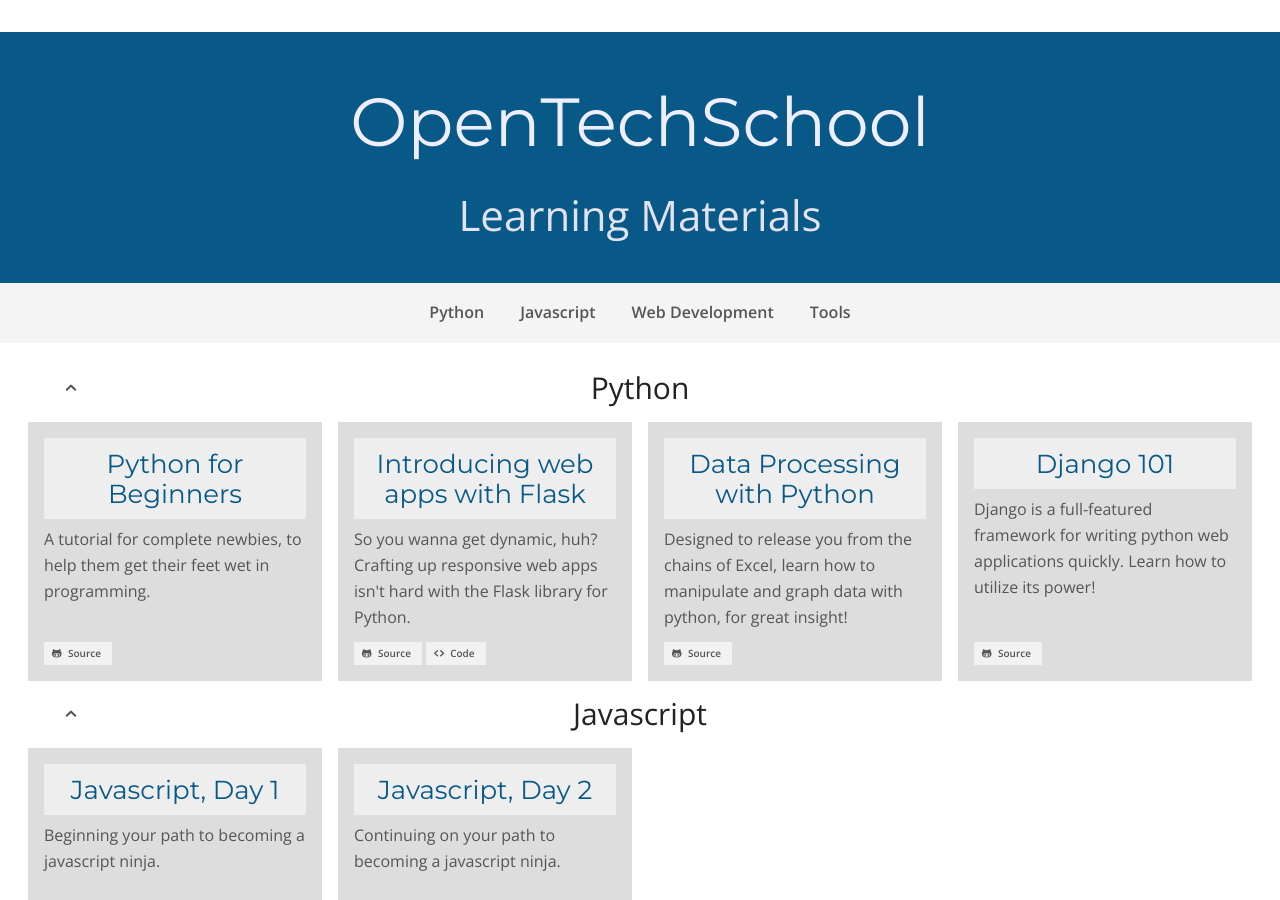
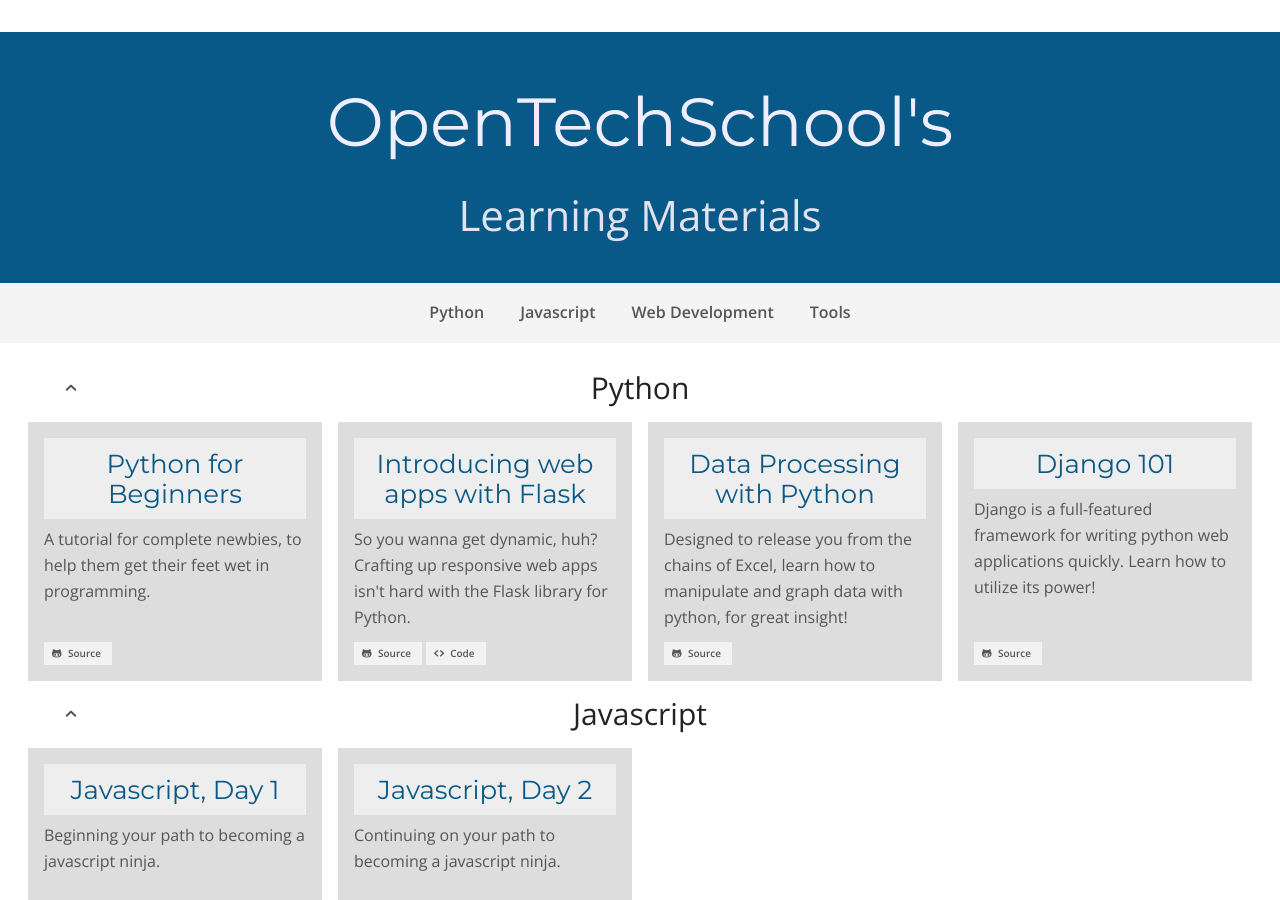
Before and after one commit to OpenTechSchool/learn.opentechschool.org, a Jekyll site: the page built from index.html, in a window 1280 px wide and 900 px high. Built offline with Jekyll 4.4.1, drawn with Linux system fonts in a browser that asks for light colours; nearby versions of some CDN libraries; Markdown is read by kramdown in place of the engine named in the settings.

Commit message:
Add a friendly ownership reference

```diff
--- a/index.html
+++ b/index.html
@@ -3,7 +3,7 @@
 title: "Learning Materials"
 ---
 <header>
-  <h1><a href="http://www.opentechschool.org">{{site.name}}</a></h1>
+  <h1><a href="http://www.opentechschool.org">{{site.name}}'s</a></h1>
   <h2><a href="{{site.baseurl}}">{{page.title}}</a></h2>
 </header>
 <nav>
```
